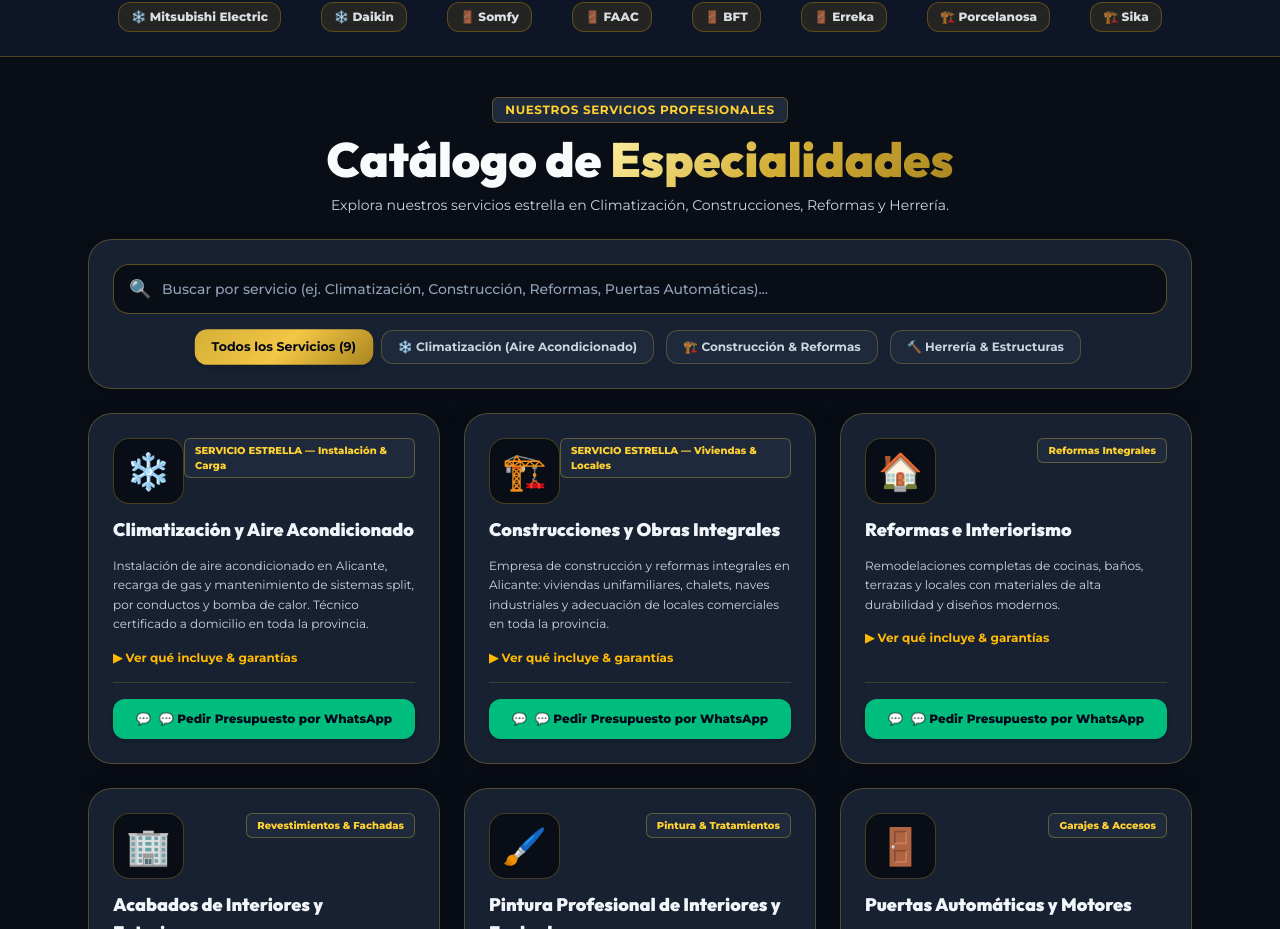
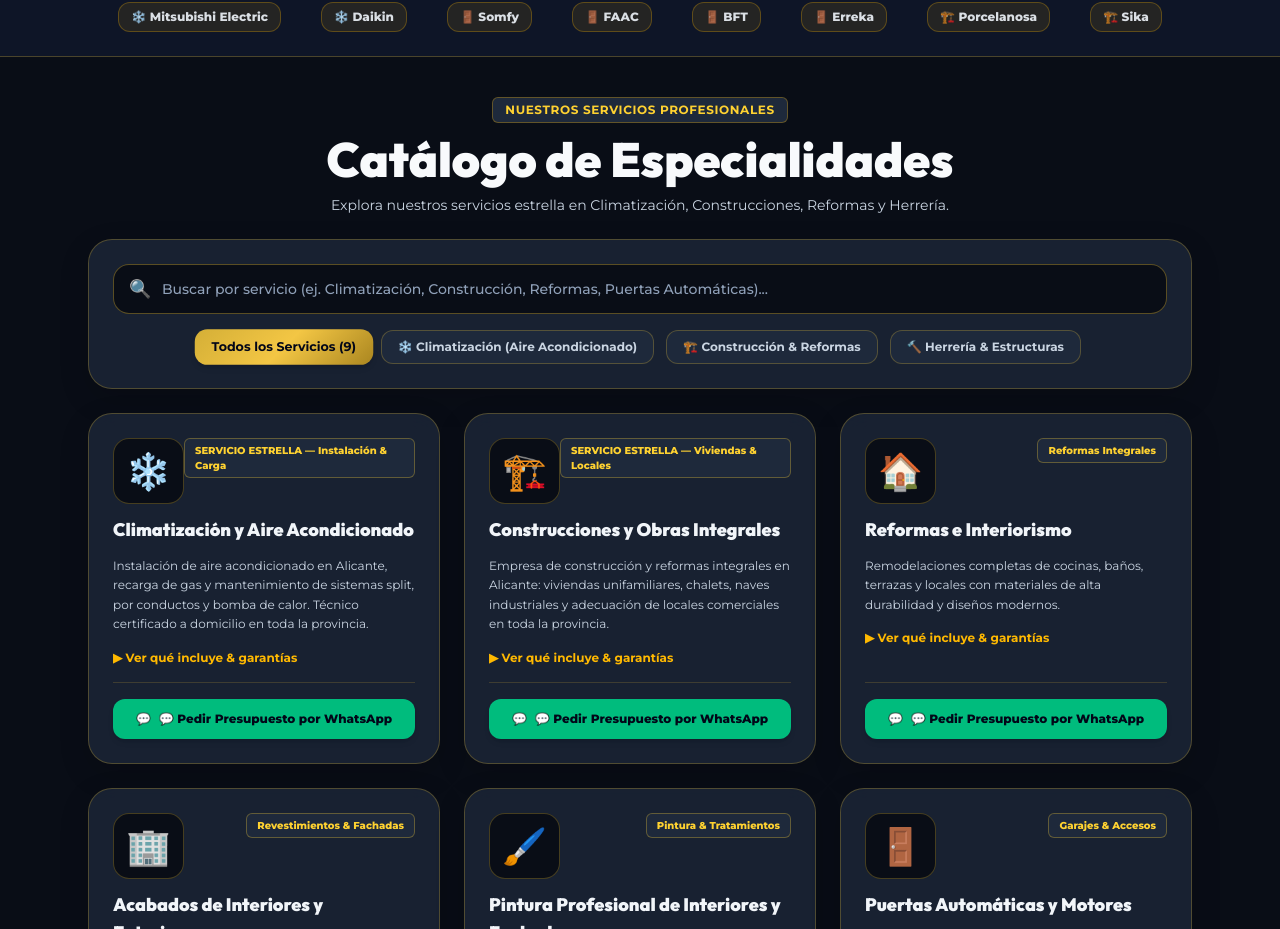
Before and after one commit to jhoanzapata/arboleda-multiservicios, a React (Vite) app in the folder front/: page / in a window 1280 px wide. Shown: the part 1477-2406 px from the top of the page. Built offline with nearby package versions, Linux system fonts and the light colour scheme.

Commit message:
fix(i18n): Localize catalog section title using translations dictionary

```diff
--- a/front/src/pages/LandingPage.tsx
+++ b/front/src/pages/LandingPage.tsx
@@ -381,7 +381,7 @@ export function LandingPage() {
             {t.catalogBadge}
           </div>
           <h2 className="text-3xl md:text-5xl font-black">
-            Catálogo de <span className="gold-text">Especialidades</span>
+            {t.catalogTitle}
           </h2>
           <p className={`text-sm max-w-2xl mx-auto ${vTheme === 'light' ? 'text-slate-700 font-medium' : 'text-slate-300'}`}>
             {t.catalogSub}
```
